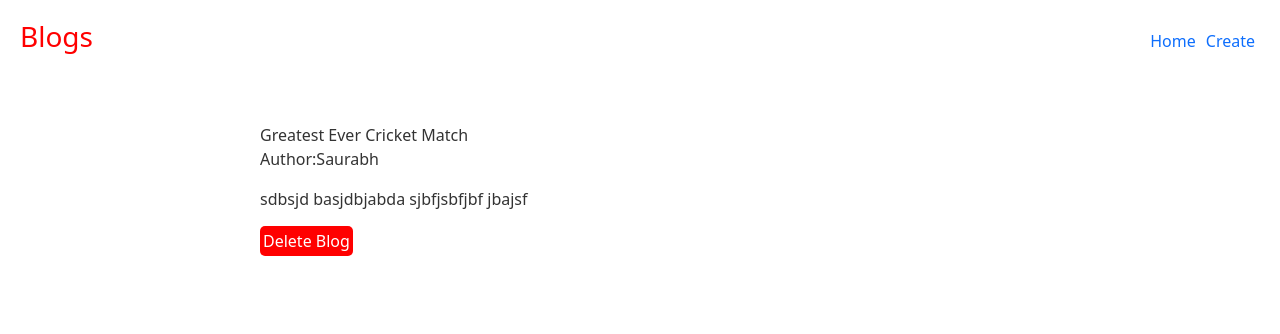
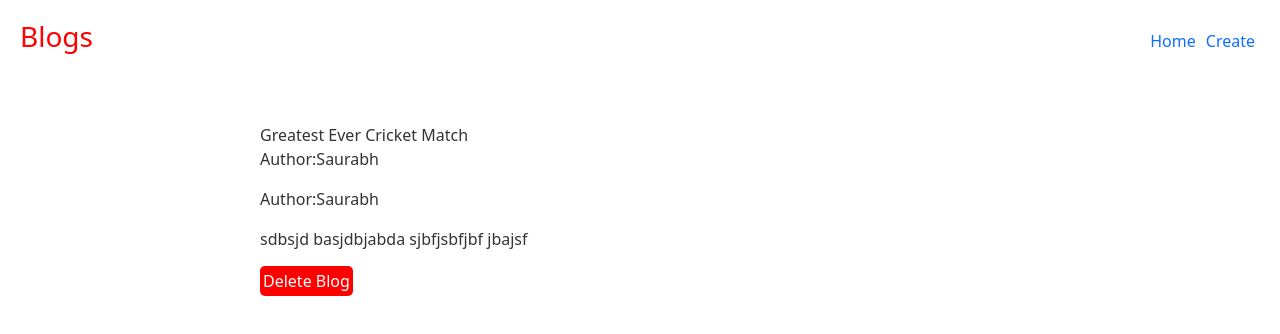
Before and after one commit to saurabh1144/Blog-web, a React (Create React App) app: page /detail/3 in a window 1280 px wide. Shown: the top 334 px of the page. Built offline with nearby package versions, Linux system fonts and the light colour scheme; data requests are answered from the project's data file.

Commit message:
blogdetails updated

```diff
--- a/src/Pages/BlogDetails.js
+++ b/src/Pages/BlogDetails.js
@@ -19,11 +19,14 @@ const BlogDetails = () => {
     return (
         <div className="blog-details">
         {isPending && <div>Loading...</div>}
+        {isPending && <div>Loading...</div>}
         {error && <div>{error}</div>}
         {data &&
         <div>
             <article>{data.title}</article>
             <p>Author:{data.author}</p>
+            <p>Author:{data.author}</p>
+
             <label>{data.body}</label>
         </div>}
         <div>
```
